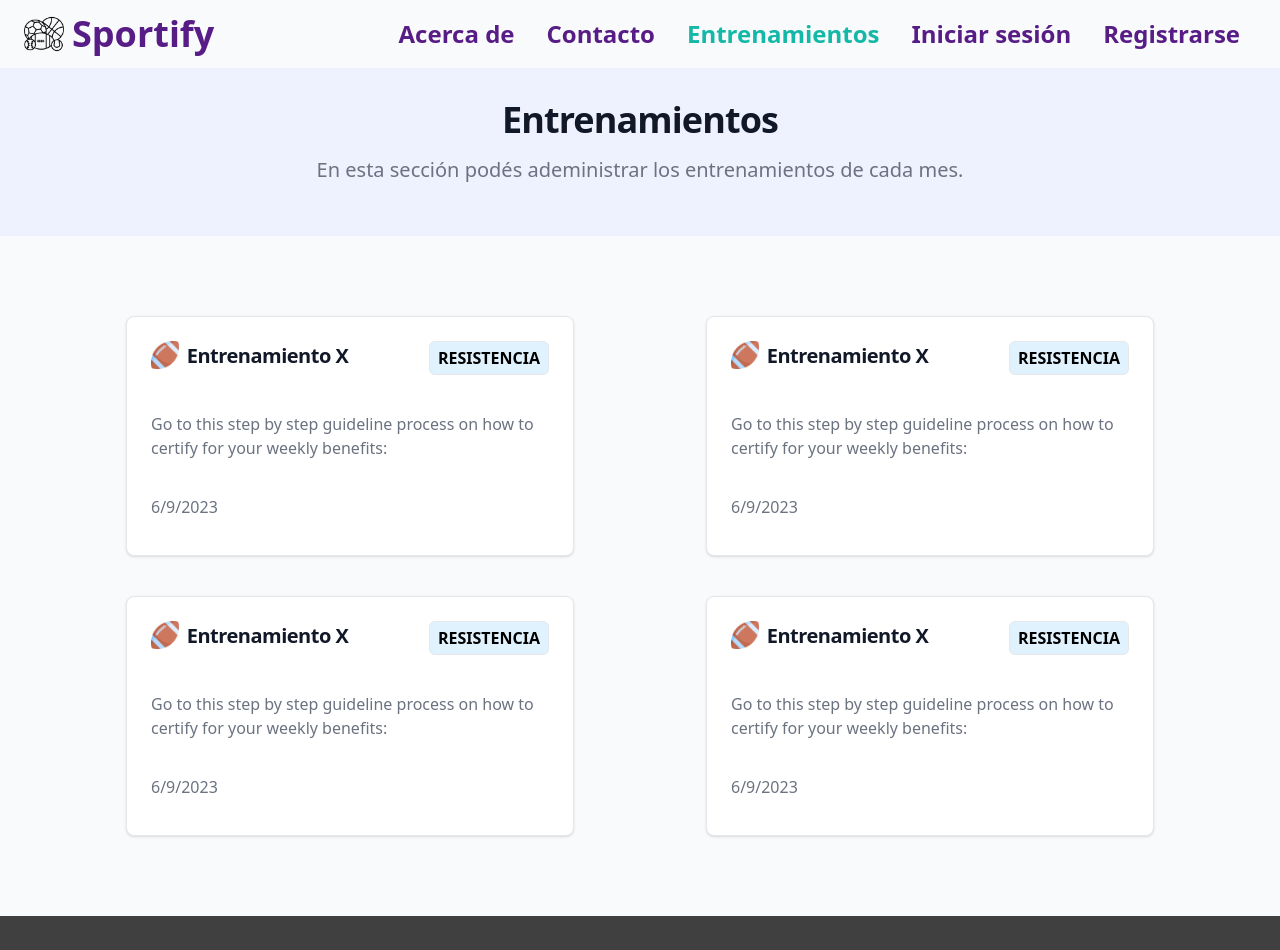
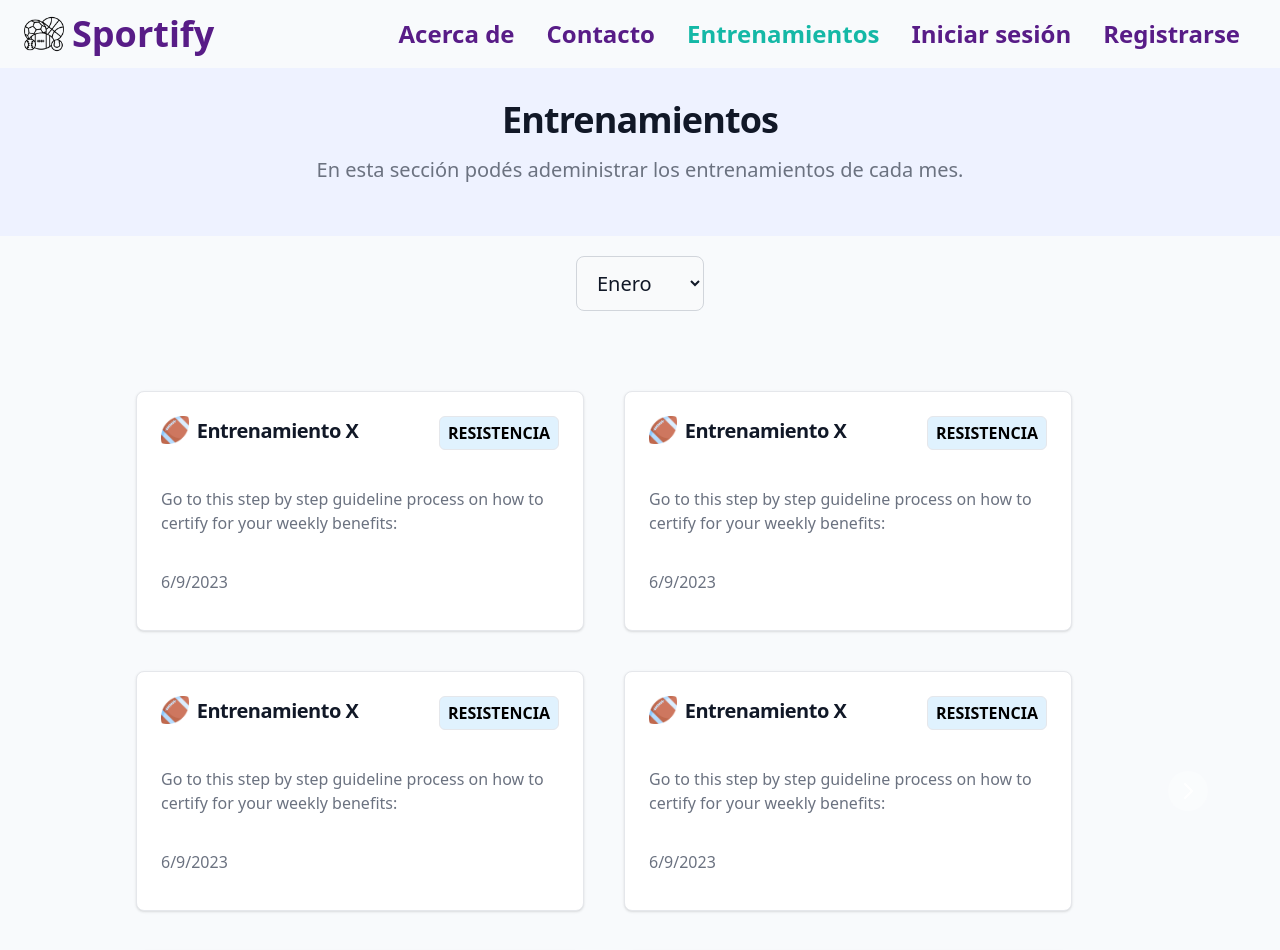
Before and after one commit to Lucho-Castagno/Sportify-prototype, a Vue app: page /training in a window 1280 px wide. Shown: the top 950 px of the page. Built offline with nearby package versions, Linux system fonts and the light colour scheme.

Commit message:
flecha y selector de mes en entrenamientos

```diff
--- a/src/components/Training/TrainingList.vue
+++ b/src/components/Training/TrainingList.vue
@@ -1,9 +1,34 @@
 <template>
+        <div class="flex justify-center pt-5">
+                <select id="large" class="block w-[10%] px-4 py-3 text-xl text-gray-900 border border-gray-300 rounded-lg bg-gray-50 focus:ring-blue-500 focus:border-blue-500">
+                <option value="Enero">Enero</option>
+                <option value="Febrero">Febrero</option>
+                <option value="Marzo">Marzo</option>
+                <option value="Abril">Abril</option>
+                <option value="Junio">Junio</option>
+                <option value="Julio">Julio</option>
+                <option value="Agosto">Agosto</option>
+                <option value="Septiembre">Septiembre</option>
+                <option value="Octubre">Octubre</option>
+                <option value="Noviembre">Noviembre</option>
+                <option value="Diciembre">Diciembre</option>
+                </select>
+         </div>
+        <div class="flex h-full items-center justify-center">
                 <div class="grid grid-cols-1  lg:grid-cols-2 2xl:grid-cols-3 gap-10 p-10 xs:p-15 sm:p-20">
                         <TrainingCard />
                         <TrainingCard />
                         <TrainingCard />
                         <TrainingCard />
+                        <TrainingCard />
+                        <TrainingCard />
+                </div>
+                <button type="button" class="flex items-center justify-center h-full px-4 cursor-pointer group focus:outline-none">
+                        <span class="inline-flex items-center justify-center w-8 h-8 rounded-full sm:w-10 sm:h-10 bg-white/30 dark:bg-gray-800/30 group-hover:bg-white/50 dark:group-hover:bg-gray-800/60 group-focus:ring-4 group-focus:ring-white dark:group-focus:ring-gray-800/70 group-focus:outline-none">
+                        <svg aria-hidden="true" class="w-5 h-5 text-white sm:w-6 sm:h-6" fill="none" stroke="currentColor" viewBox="0 0 24 24" xmlns="http://www.w3.org/2000/svg"><path stroke-linecap="round" stroke-linejoin="round" stroke-width="2" d="M9 5l7 7-7 7"></path></svg>
+                        <span class="sr-only">Next</span>
+                        </span>
+                </button>
         </div>
 </template>
 
```
Lines whose indentation alone changed are shown as unchanged.
